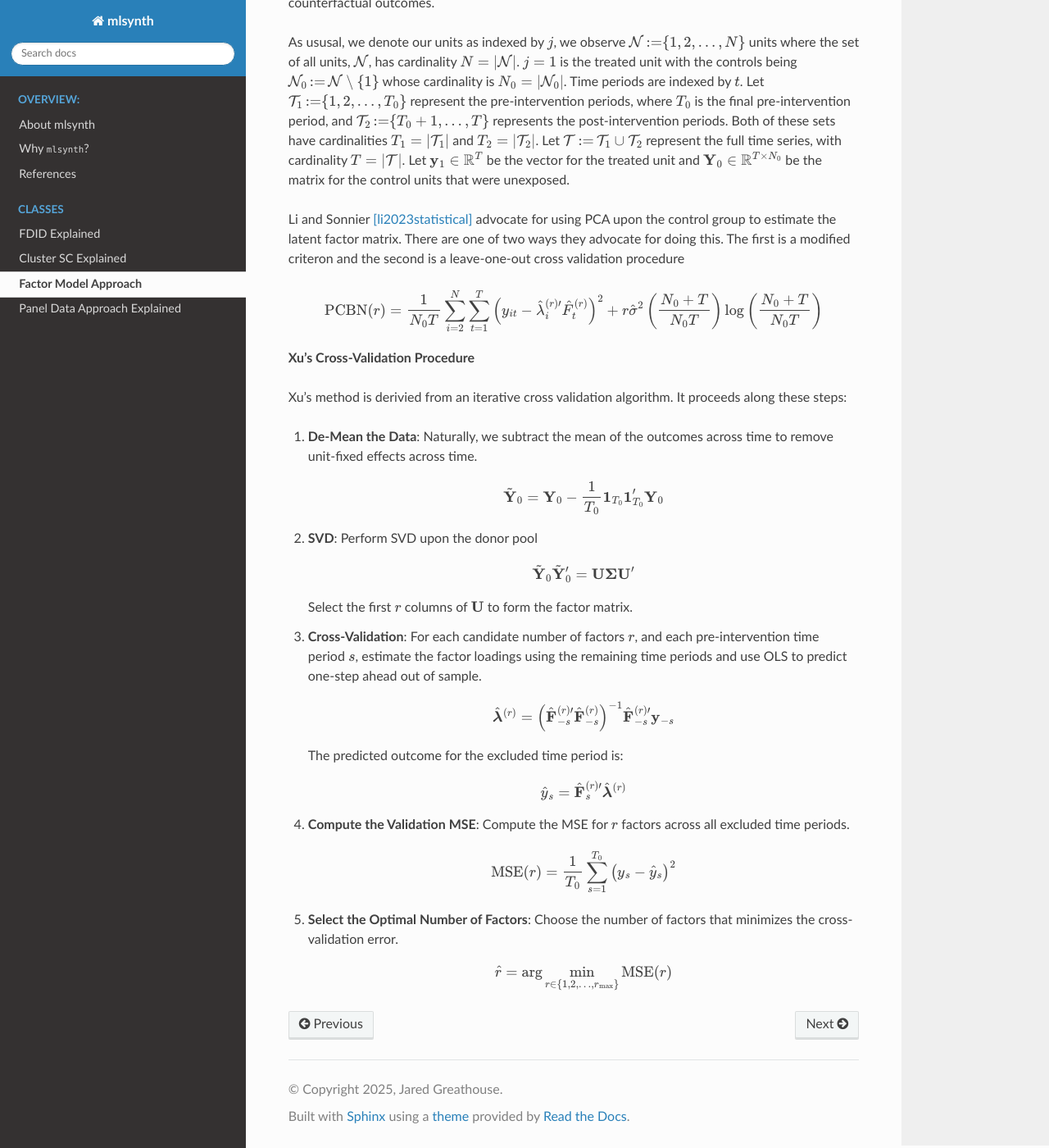
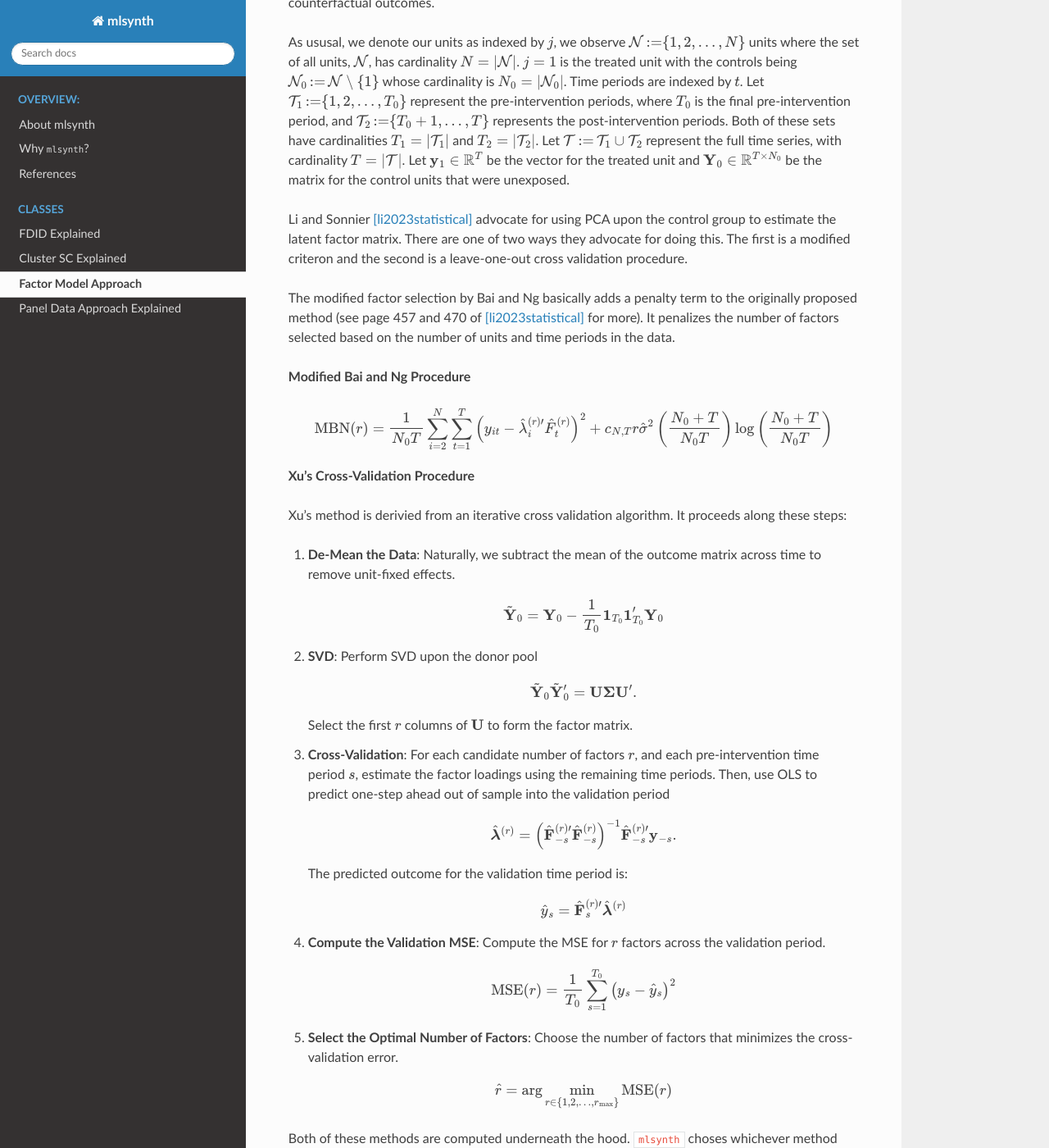
Before and after one commit to jgreathouse9/mlsynth, a Sphinx documentation site: the page built from docs/fma.rst, in a window 1280 px wide and 1400 px high, scrolled down 288 px. Shown: the whole window at 82% size. Built offline with Sphinx 7.4.7 and the Read the Docs theme 3.1.0, drawn with Linux system fonts in a browser that asks for light colours; pages that are not in the unit, such as notebooks, are missing from menus; some of the changed text lies outside the part shown.

Commit message:
Update fma.rst

```diff
--- a/docs/fma.rst
+++ b/docs/fma.rst
@@ -5,13 +5,17 @@ Oftentimes we assume that our truly observed data are a byproduct of a latent fa
 
 As ususal, we denote our units as indexed by :math:`j`, we observe :math:`\mathcal{N} \operatorname*{:=} \{1, 2, \ldots, N\}` units where the set of all units, :math:`\mathcal{N}`, has cardinality :math:`N = |\mathcal{N}|`. :math:`j = 1` is the treated unit with the controls being :math:`\mathcal{N}_0 \operatorname*{:=} \mathcal{N} \setminus \{1\}` whose cardinality is :math:`N_0 = |\mathcal{N}_0|`. Time periods are indexed by :math:`t`. Let :math:`\mathcal{T}_1 \operatorname*{:=} \{1, 2, \ldots, T_0\}` represent the pre-intervention periods, where :math:`T_0` is the final pre-intervention period, and :math:`\mathcal{T}_2 \operatorname*{:=} \{T_0 + 1, \ldots, T\}` represents the post-intervention periods. Both of these sets have cardinalities :math:`T_1 = |\mathcal{T}_1|` and :math:`T_2 = |\mathcal{T}_2|`. Let :math:`\mathcal{T} \operatorname*{:=} \mathcal{T}_1 \cup \mathcal{T}_2` represent the full time series, with cardinality :math:`T = |\mathcal{T}|`. Let :math:`\mathbf{y}_1 \in \mathbb{R}^T` be the vector for the treated unit and :math:`\mathbf{Y}_0 \in \mathbb{R}^{T \times N_0}` be the matrix for the control units that were unexposed.
 
-Li and Sonnier [li2023statistical]_ advocate for using PCA upon the control group to estimate the latent factor matrix. There are one of two ways they advocate for doing this. The first is a modified criteron and the second is a leave-one-out cross validation procedure
+Li and Sonnier [li2023statistical]_ advocate for using PCA upon the control group to estimate the latent factor matrix. There are one of two ways they advocate for doing this. The first is a modified criteron and the second is a leave-one-out cross validation procedure.
+
+The modified factor selection by Bai and Ng basically adds a penalty term to the originally proposed method (see page 457 and 470 of [li2023statistical]_ for more). It penalizes the number of factors selected based on the number of units and time periods in the data.
+
+**Modified Bai and Ng Procedure**
 
 .. math::
 
-   \text{PCBN}(r) = \frac{1}{N_{0} T} \sum_{i=2}^{N} \sum_{t=1}^{T}
+   \text{MBN}(r) = \frac{1}{N_{0} T} \sum_{i=2}^{N} \sum_{t=1}^{T}
    \left( y_{it} - \hat{\lambda}_{i}^{(r)\prime} \hat{F}_t^{(r)} \right)^2
-   + r \hat{\sigma}^2 \left( \frac{N_{0} + T}{N_{0} T} \right)
+   + c_{N,T}r \hat{\sigma}^2 \left( \frac{N_{0} + T}{N_{0} T} \right)
    \log \left( \frac{N_{0} + T}{N_{0} T} \right)
 
 
@@ -20,7 +24,7 @@ Li and Sonnier [li2023statistical]_ advocate for using PCA upon the control grou
 
 Xu's method is derivied from an iterative cross validation algorithm. It proceeds along these steps:
 
-1. **De-Mean the Data**: Naturally, we subtract the mean of the outcomes across time to remove unit-fixed effects across time.
+1. **De-Mean the Data**: Naturally, we subtract the mean of the outcome matrix across time to remove unit-fixed effects.
 
    .. math::
 
@@ -30,25 +34,25 @@ Xu's method is derivied from an iterative cross validation algorithm. It proceed
 
    .. math::
 
-      \tilde{\mathbf{Y}}_0 \tilde{\mathbf{Y}}_0' = \mathbf{U} \boldsymbol{\Sigma} \mathbf{U}'
+      \tilde{\mathbf{Y}}_0 \tilde{\mathbf{Y}}_0' = \mathbf{U} \boldsymbol{\Sigma} \mathbf{U}'.
 
    Select the first :math:`r` columns of :math:`\mathbf{U}` to form the factor matrix.
 
-3. **Cross-Validation**: For each candidate number of factors  :math:`r`, and each pre-intervention time period :math:`s`, estimate the factor loadings using the remaining time periods and use OLS to predict one-step ahead out of sample.
+3. **Cross-Validation**: For each candidate number of factors  :math:`r`, and each pre-intervention time period :math:`s`, estimate the factor loadings using the remaining time periods. Then, use OLS to predict one-step ahead out of sample into the validation period
 
    .. math::
 
       \hat{\boldsymbol{\lambda}}^{(r)} = \left( \hat{\mathbf{F}}_{-s}^{(r)\prime} \hat{\mathbf{F}}_{-s}^{(r)} \right)^{-1}
-      \hat{\mathbf{F}}_{-s}^{(r)\prime} \mathbf{y}_{-s}
+      \hat{\mathbf{F}}_{-s}^{(r)\prime} \mathbf{y}_{-s}.
 
-   The predicted outcome for the excluded time period is:
+   The predicted outcome for the validation time period is:
 
    .. math::
 
       \hat{y}_s = \hat{\mathbf{F}}_s^{(r)\prime} \hat{\boldsymbol{\lambda}}^{(r)}
 
 4. **Compute the Validation MSE**: Compute the MSE for :math:`r` factors
-   across all excluded time periods.
+   across the validation period.
 
    .. math::
 
@@ -60,3 +64,5 @@ Xu's method is derivied from an iterative cross validation algorithm. It proceed
    .. math::
 
       \hat{r} = \arg \min_{r \in \{1, 2, \ldots, r_{\max}\}} \text{MSE}(r)
+
+Both of these methods are computed underneath the hood. ``mlsynth`` choses whichever method selects the least number of factors to avoid overfitting.
```
